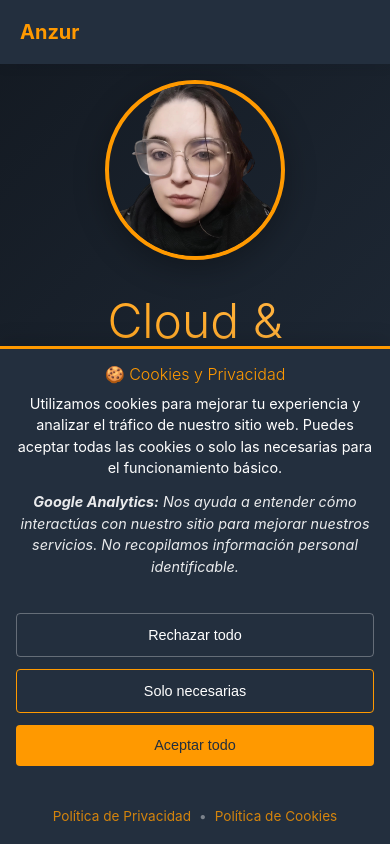
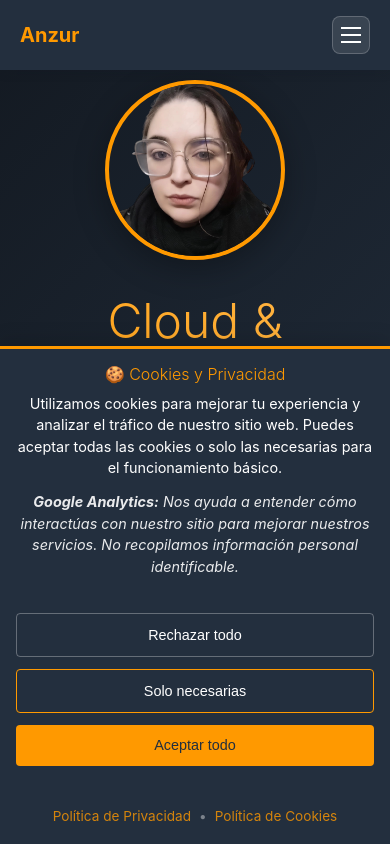
Before and after one commit to Azul-Ferreyra/github-pages, a React (Vite) app: page / in a window 390 px wide. Shown: the top 844 px of the page. Built offline with nearby package versions, Linux system fonts and the light colour scheme; no server answers.

Commit message:
Improve mobile nav and update contact messaging

```diff
--- a/src/components/Contact.jsx
+++ b/src/components/Contact.jsx
@@ -154,7 +154,7 @@ function Contact() {
 
       await emailjs.send(serviceId, templateId, templateParams, publicKey)
 
-      setStatus('Mensaje enviado exitosamente! 🎉')
+      setStatus('Mensaje enviado exitosamente.')
       setFormData({
         name: '',
         email: '',
--- a/src/components/Experience.jsx
+++ b/src/components/Experience.jsx
@@ -24,9 +24,9 @@ function Experience() {
             <div className="experience-internship">
               <h3>Prácticas Profesionales</h3>
               <p>
-                Realicé prácticas en una empresa donde me encargué del control de calidad (QA)
-                para una herramienta SOAR. Durante esta experiencia adquirí conocimientos sólidos en
-                metodologías SCRUM/Agile, contribuyendo al desarrollo y testing de soluciones de ciberseguridad.
+                Realicé prácticas en una empresa de Estados Unidos, donde me encargué del control de calidad (QA)
+                para una herramienta SOAR. Durante esta experiencia adquirí conocimientos sólidos en metodologías
+                SCRUM/Agile, contribuyendo al desarrollo y testing de soluciones de ciberseguridad.
               </p>
             </div>
 
--- a/src/components/Header.css
+++ b/src/components/Header.css
@@ -41,13 +41,70 @@
   color: var(--aws-orange);
 }
 
+.nav-toggle {
+  display: none;
+  flex-direction: column;
+  justify-content: center;
+  gap: 5px;
+  width: 38px;
+  height: 38px;
+  background: rgba(255, 255, 255, 0.1);
+  border: 1px solid rgba(255, 255, 255, 0.2);
+  border-radius: 8px;
+  cursor: pointer;
+  padding: 8px;
+}
+
+.nav-toggle span {
+  display: block;
+  height: 2px;
+  width: 100%;
+  background: #fff;
+  transition: transform 0.2s ease, opacity 0.2s ease;
+}
+
+.nav-toggle.open span:nth-child(1) {
+  transform: translateY(7px) rotate(45deg);
+}
+
+.nav-toggle.open span:nth-child(2) {
+  opacity: 0;
+}
+
+.nav-toggle.open span:nth-child(3) {
+  transform: translateY(-7px) rotate(-45deg);
+}
+
 /* Mobile Menu */
 @media (max-width: 768px) {
+  .nav {
+    align-items: center;
+  }
+
   .nav-links {
+    position: absolute;
+    top: 64px;
+    right: 16px;
+    background: #0b1626;
+    border: 1px solid rgba(255, 255, 255, 0.08);
+    border-radius: 10px;
+    box-shadow: 0 10px 25px rgba(0, 0, 0, 0.35);
+    padding: 14px;
+    flex-direction: column;
+    gap: 12px;
     display: none;
+    min-width: 210px;
+  }
+
+  .nav-links.show {
+    display: flex;
   }
 
   .nav-brand .logo {
     font-size: 1.25rem;
   }
+
+  .nav-toggle {
+    display: flex;
+  }
 }
--- a/src/components/Header.jsx
+++ b/src/components/Header.jsx
@@ -1,18 +1,35 @@
+import { useState } from 'react'
 import './Header.css'
 
 function Header() {
+  const [open, setOpen] = useState(false)
+
+  const toggleMenu = () => setOpen(!open)
+  const closeMenu = () => setOpen(false)
+
   return (
     <header className="header">
       <nav className="nav">
         <div className="nav-brand">
           <span className="logo">Anzur</span>
         </div>
-        <ul className="nav-links">
-          <li><a href="#services">Servicios</a></li>
-          <li><a href="#experience">Experiencia</a></li>
-          <li><a href="#content">Contenido</a></li>
-          <li><a href="#projects">Proyectos</a></li>
-          <li><a href="#contact">Contacto</a></li>
+
+        <button
+          className={`nav-toggle ${open ? 'open' : ''}`}
+          aria-label="Abrir menú"
+          onClick={toggleMenu}
+        >
+          <span></span>
+          <span></span>
+          <span></span>
+        </button>
+
+        <ul className={`nav-links ${open ? 'show' : ''}`}>
+          <li><a href="#services" onClick={closeMenu}>Servicios</a></li>
+          <li><a href="#experience" onClick={closeMenu}>Experiencia</a></li>
+          <li><a href="#content" onClick={closeMenu}>Contenido</a></li>
+          <li><a href="#projects" onClick={closeMenu}>Proyectos</a></li>
+          <li><a href="#contact" onClick={closeMenu}>Contacto</a></li>
         </ul>
       </nav>
     </header>
```
